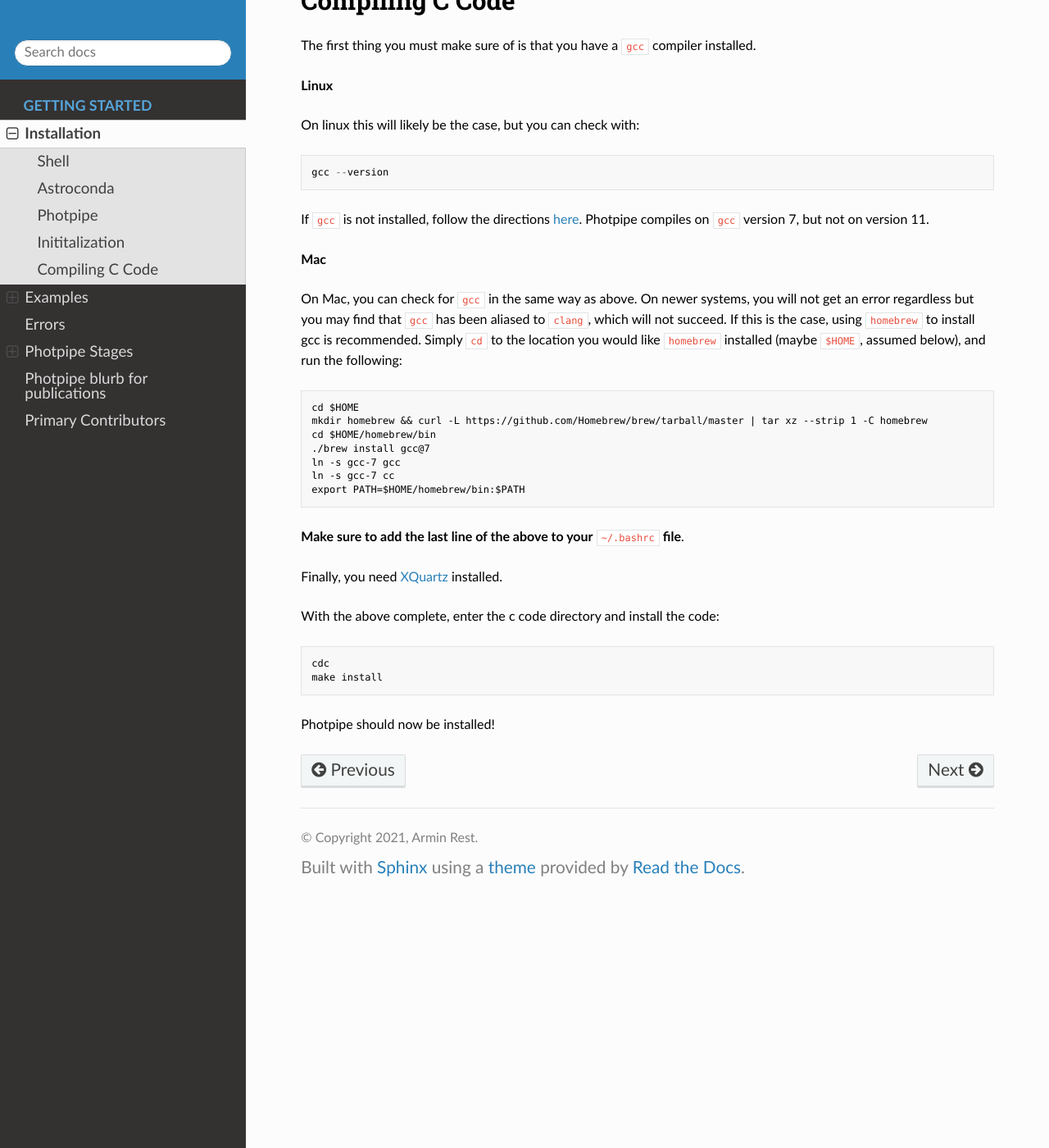
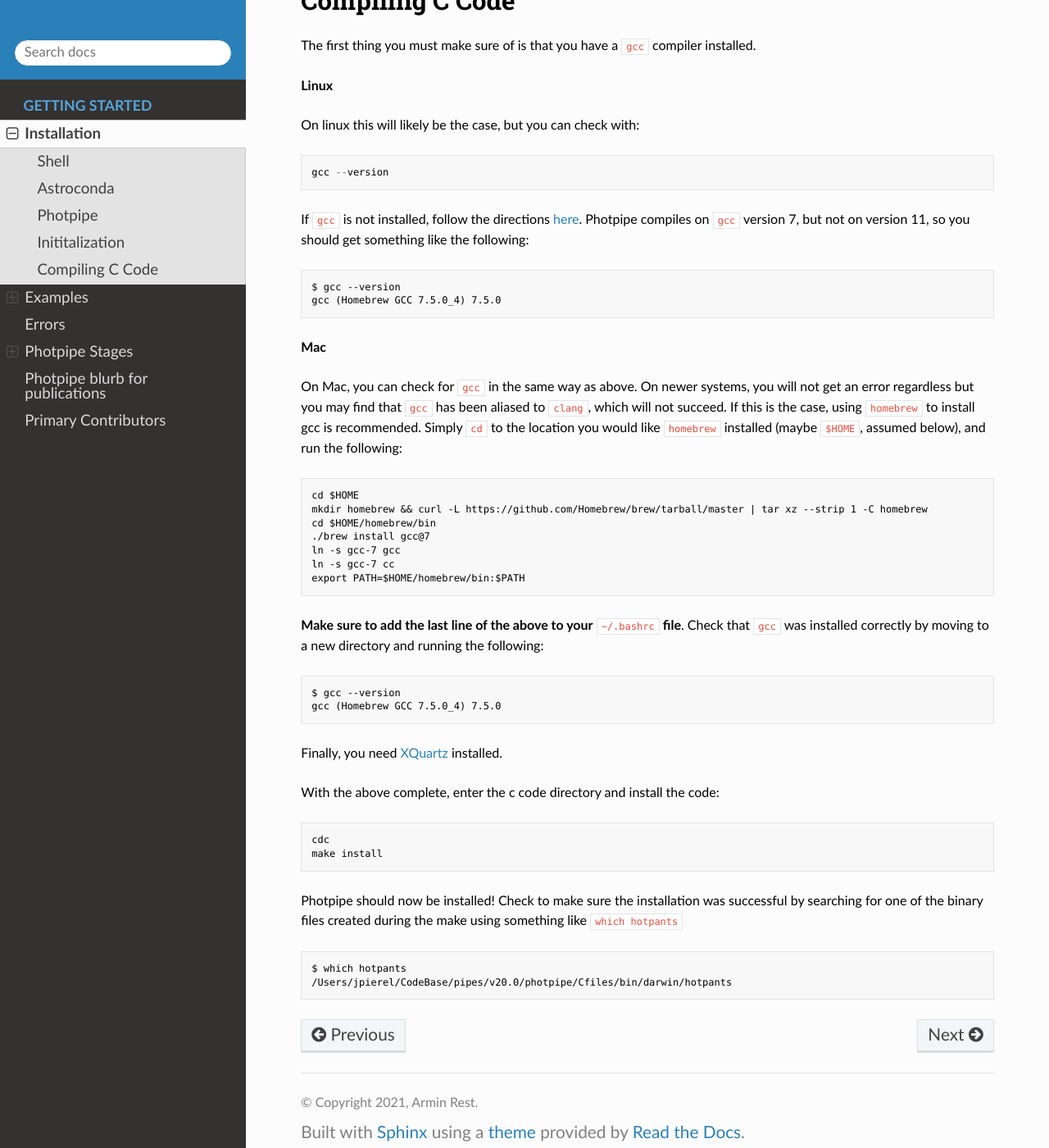
Before and after one commit to jpierel14/photpipe_docs, a Sphinx documentation site: the page built from docs/source/install.rst, in a window 1280 px wide and 1400 px high, scrolled down 2671 px. Shown: the whole window at 82% size. Built offline with Sphinx 7.4.7 and the Read the Docs theme 2.0.0, drawn with Linux system fonts in a browser that asks for light colours; the version number could not be read and is left out.

Commit message:
added armin edits

```diff
--- a/docs/source/install.rst
+++ b/docs/source/install.rst
@@ -109,7 +109,10 @@ On linux this will likely be the case, but you can check with::
 
    gcc --version
 
-If ``gcc`` is not installed, follow the directions `here <https://linuxize.com/post/how-to-install-gcc-compiler-on-ubuntu-18-04/>`_. Photpipe compiles on ``gcc`` version 7, but not on version 11.
+If ``gcc`` is not installed, follow the directions `here <https://linuxize.com/post/how-to-install-gcc-compiler-on-ubuntu-18-04/>`_. Photpipe compiles on ``gcc`` version 7, but not on version 11, so you should get something like the following::
+
+   $ gcc --version
+   gcc (Homebrew GCC 7.5.0_4) 7.5.0
 
 **Mac**
 
@@ -123,7 +126,10 @@ On Mac, you can check for ``gcc`` in the same way as above. On newer systems, yo
    ln -s gcc-7 cc
    export PATH=$HOME/homebrew/bin:$PATH
 
-**Make sure to add the last line of the above to your** ``~/.bashrc`` **file**.
+**Make sure to add the last line of the above to your** ``~/.bashrc`` **file**. Check that ``gcc`` was installed correctly by moving to a new directory and running the following::
+
+   $ gcc --version
+   gcc (Homebrew GCC 7.5.0_4) 7.5.0
 
 Finally, you need `XQuartz <https://www.xquartz.org/>`_ installed.
 
@@ -132,4 +138,7 @@ With the above complete, enter the c code directory and install the code::
     cdc
     make install
 
-Photpipe should now be installed!
+Photpipe should now be installed! Check to make sure the installation was successful by searching for one of the binary files created during the make using something like ``which hotpants`` ::
+
+   $ which hotpants
+   /Users/jpierel/CodeBase/pipes/v20.0/photpipe/Cfiles/bin/darwin/hotpants
```
